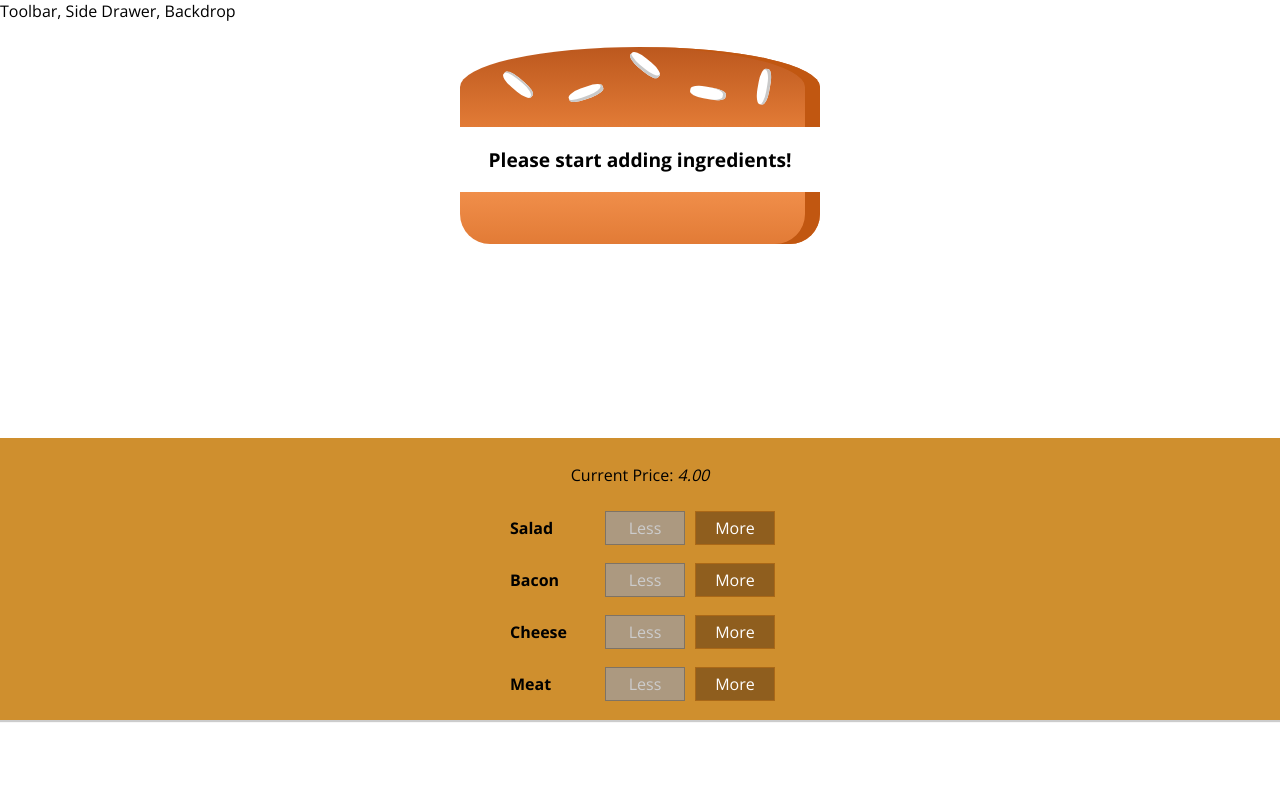
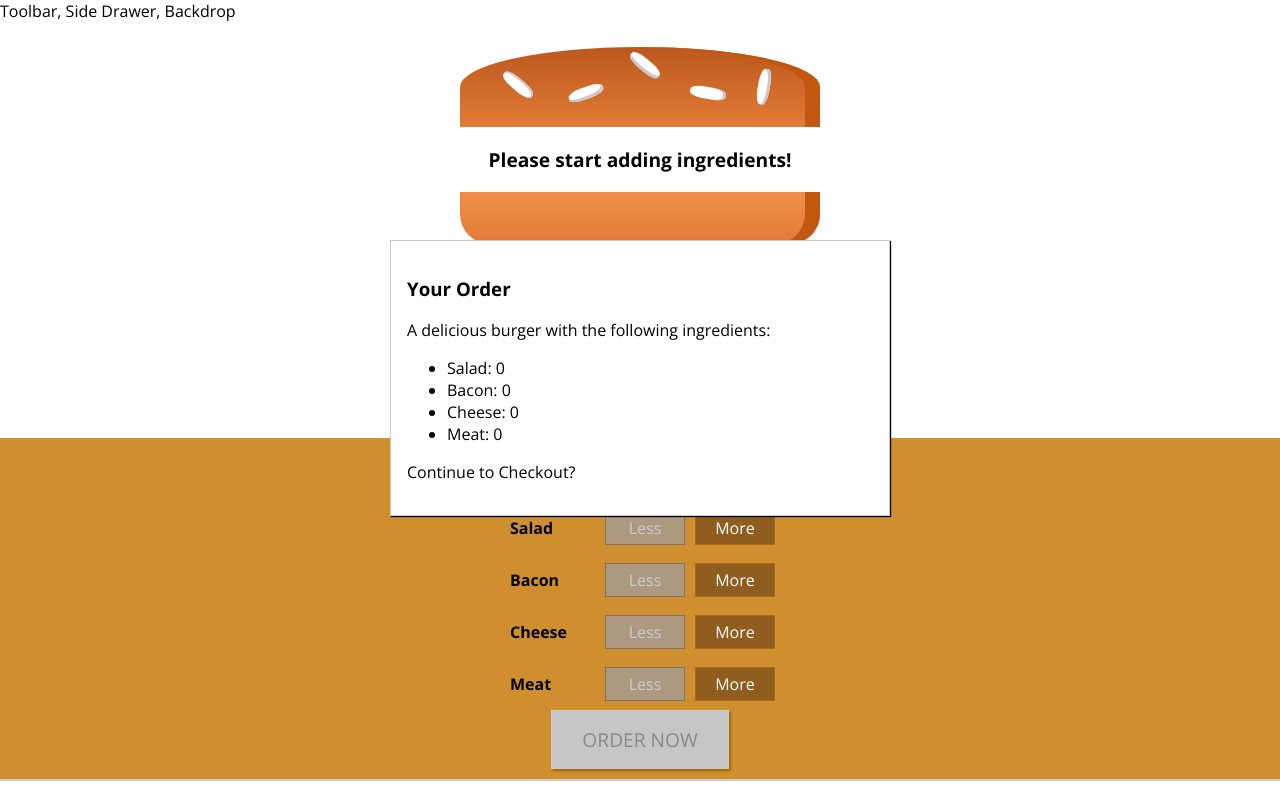
Before and after one commit to matthewdoles/react-developer-course, a React app in the folder burger-builder/: page / in a window 1280 px wide. Built offline with nearby package versions, Linux system fonts and the light colour scheme.

Commit message:
8.10 - Adding the Order Button & Creating the Order Summary Modal

```diff
--- a/burger-builder/src/components/Burger/BuildControls/BuildControls.css
+++ b/burger-builder/src/components/Burger/BuildControls/BuildControls.css
@@ -8,3 +8,44 @@
     margin: auto;
     padding: 10px 0;
 }
+
+.OrderButton {
+    background-color: #DAD735;
+    outline: none;
+    cursor: pointer;
+    border: 1px solid #966909;
+    color: #966909;
+    font-family: inherit;
+    font-size: 1.2em;
+    padding: 15px 30px;
+    box-shadow: 2px 2px 2px #966909;
+}
+
+.OrderButton:hover, .OrderButton:active {
+    background-color: #A0DB41;
+    border: 1px solid #966909;
+    color: #966909;
+}
+
+.OrderButton:disabled {
+    background-color: #C7C6C6;
+    cursor: not-allowed;
+    border: 1px solid #ccc;
+    color: #888888;
+}
+
+.OrderButton:not(:disabled) {
+    animation: enable 0.3s linear;
+}
+
+@keyframes enable {
+    0% {
+        transform: scale(1);
+    }
+    60% {
+        transform: scale(1.1);
+    }
+    100% {
+        transform: scale(1);
+    }
+}
--- a/burger-builder/src/components/Burger/BuildControls/BuildControls.js
+++ b/burger-builder/src/components/Burger/BuildControls/BuildControls.js
@@ -21,6 +21,9 @@
                 disabled={props.disabled[ctrl.type]}
             />
         ))}
+        <button
+            className={classes.OrderButton}
+            disabled={!props.purchaseable}>ORDER NOW</button>
     </div>
 )
 
--- /dev/null
+++ b/burger-builder/src/components/Burger/OrderSummary/OrderSummary.js
@@ -0,0 +1,25 @@
+import React from 'react'
+import Aux from '../../../hoc/Aux'
+
+const orderSummary = (props) => {
+    const ingredientSummary = Object.keys(props.ingredients)
+        .map(igKey => {
+            return (
+                <li key={igKey}>
+                    <span style={{ textTransform: 'capitalize' }}>{igKey}</span>: {props.ingredients[igKey]}
+                </li>)
+        })
+
+    return (
+        <Aux>
+            <h3>Your Order</h3>
+            <p>A delicious burger with the following ingredients:</p>
+            <ul>
+                {ingredientSummary}
+            </ul>
+            <p>Continue to Checkout?</p>
+        </Aux>
+    )
+}
+
+export default orderSummary
--- /dev/null
+++ b/burger-builder/src/components/UI/Modal/Modal.css
@@ -0,0 +1,20 @@
+.Modal {
+    position: fixed;
+    z-index: 500;
+    background-color: white;
+    width: 70%;
+    border: 1px solid #ccc;
+    box-shadow: 1px 1px 1px black;
+    padding: 16px;
+    left: 15%;
+    top: 30%;
+    box-sizing: border-box;
+    transition: all 0.3s ease-out;
+}
+
+@media (min-width: 600px) {
+    .Modal {
+        width: 500px;
+        left: calc(50% - 250px);
+    }
+}
--- /dev/null
+++ b/burger-builder/src/components/UI/Modal/Modal.js
@@ -0,0 +1,10 @@
+import React from 'react'
+import classes from './Modal.css'
+
+const modal = (props) => (
+    <div className={classes.Modal}>
+        {props.children}
+    </div>
+)
+
+export default modal
--- a/burger-builder/src/containers/BurgerBuilder/BurgerBuilder.js
+++ b/burger-builder/src/containers/BurgerBuilder/BurgerBuilder.js
@@ -2,6 +2,8 @@
 import Aux from '../../hoc/Aux'
 import Burger from '../../components/Burger/Burger'
 import BuildControls from '../../components/Burger/BuildControls/BuildControls'
+import Modal from '../../components/UI/Modal/Modal'
+import OrderSummary from '../../components/Burger/OrderSummary/OrderSummary'
 
 const INGREDIENT_PRICES = {
     salad: 0.5,
@@ -18,7 +20,19 @@
             cheese: 0,
             meat: 0
         },
-        totalPrice: 4
+        totalPrice: 4,
+        purchaseable: false
+    }
+
+    updatePurchaseState(ingredients) {
+        const sum = Object.keys(ingredients)
+            .map(igKey => {
+                return ingredients[igKey]
+            })
+            .reduce((sum, el) => {
+                return sum + el
+            }, 0)
+        this.setState({ purchaseable: sum > 0 })
     }
 
     addIngredientHandler = (type) => {
@@ -32,6 +46,7 @@
         const oldPrice = this.state.totalPrice
         const newPrice = oldPrice + priceAddition
         this.setState({ totalPrice: newPrice, ingredients: updatedIngredients })
+        this.updatePurchaseState(updatedIngredients)
     }
 
     removeIngredientHandler = (type) => {
@@ -48,6 +63,7 @@
         const oldPrice = this.state.totalPrice
         const newPrice = oldPrice + priceDeduction
         this.setState({ totalPrice: newPrice, ingredients: updatedIngredients })
+        this.updatePurchaseState(updatedIngredients)
     }
 
     render() {
@@ -59,12 +75,16 @@
         }
         return(
             <Aux>
+                <Modal>
+                    <OrderSummary ingredients={this.state.ingredients} />
+                </Modal>
                 <Burger ingredients={this.state.ingredients} />
                 <BuildControls
                     ingredientAdded={this.addIngredientHandler}
                     ingredientRemoved={this.removeIngredientHandler}
                     disabled={disabledInfo}
                     price={this.state.totalPrice}
+                    purchaseable={this.state.purchaseable}
                 />
             </Aux>
         )
```
Also changed, not shown: burger-builder/src/components/UI/Backdrop/Backdrop.js (added).
